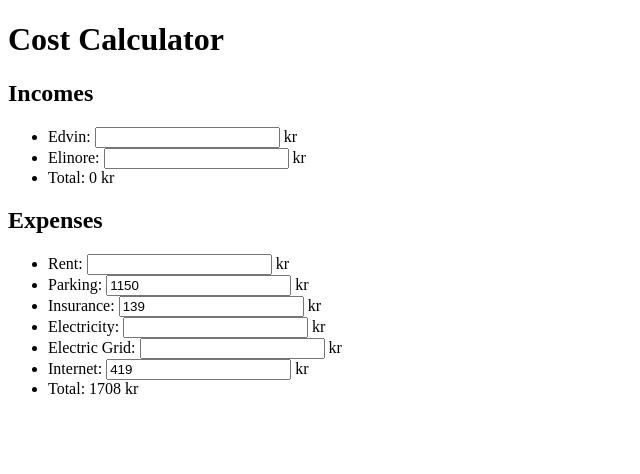
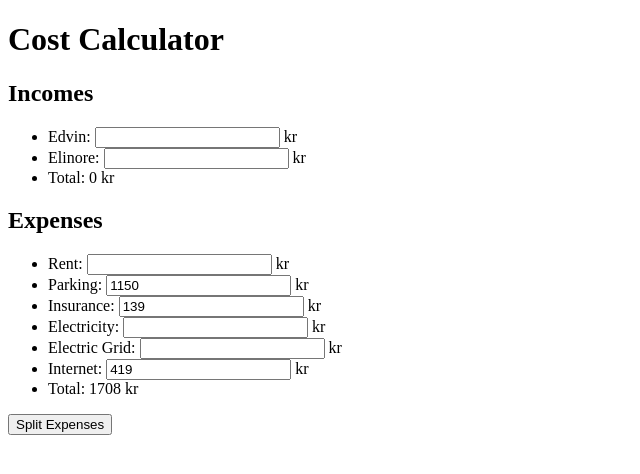
Before and after one commit to elidholm/fair-share, a React (Vite) app: page / in a window 1280 px wide. Shown: the top 474 px of the page, without its empty margins (0-640 px from the left). Built offline with nearby package versions, Linux system fonts and the light colour scheme.

Commit message:
feat: Add functionality to calculate split expenses

```diff
--- a/src/CostCalculator.jsx
+++ b/src/CostCalculator.jsx
@@ -11,6 +11,8 @@ function CostCalculator() {
   const [electricity, setElectricity] = useState();
   const [electricGrid, setElectricGrid] = useState();
   const [internet, setInternet] = useState(419);
+
+  const [showSplit, setShowSplit] = useState(false);
 
 
   function handleEdvinIncomeChange(event) {
@@ -45,6 +47,10 @@ function CostCalculator() {
     setInternet(parseFloat(event.target.value));
   }
 
+  function handleSplitExpenses() {
+    setShowSplit(true);
+  }
+
   const
     totalIncome = parseFloat(edvinIncome) > 0 || parseFloat(elinoreIncome) > 0
     ? (parseFloat(edvinIncome) || 0) + (parseFloat(elinoreIncome) || 0)
@@ -55,14 +61,22 @@ function CostCalculator() {
     ? (parseFloat(rent) || 0) + (parseFloat(parking) || 0) + (parseFloat(insurance) || 0) + (parseFloat(electricity) || 0) + (parseFloat(electricGrid) || 0) + (parseFloat(internet) || 0)
     : 0;
 
+  const edvinShare = (parseFloat(edvinIncome) / totalIncome) || 0;
+  const elinoreShare = (parseFloat(elinoreIncome) / totalIncome) || 0;
+
+  const edvinExpenses = (totalExpenses * edvinShare).toFixed(2);
+  const elinoreExpenses = (totalExpenses * elinoreShare).toFixed(2);
+
   return( <div>
             <h1>Cost Calculator</h1>
+
             <h2>Incomes</h2>
             <ul>
               <li>Edvin: <input type="number" value={edvinIncome} onChange={handleEdvinIncomeChange} /> kr</li>
               <li>Elinore: <input type="number" value={elinoreIncome} onChange={handleElinoreIncomeChange} /> kr</li>
               <li>Total: {totalIncome} kr</li>
             </ul>
+
             <h2>Expenses</h2>
             <ul>
               <li>Rent: <input type="number" value={rent} onChange={handleRentChange} /> kr</li>
@@ -73,6 +87,18 @@ function CostCalculator() {
               <li>Internet: <input type="number" value={internet} onChange={handleInternetChange} /> kr</li>
               <li>Total: {totalExpenses} kr</li>
             </ul>
+
+            <button onClick={handleSplitExpenses}>Split Expenses</button>
+
+            {showSplit && (
+              <div>
+                <h2>Split Expenses</h2>
+                <ul>
+                  <li>Edvin's Share: {edvinExpenses} kr ({(edvinShare * 100).toFixed(2)}%)</li>
+                  <li>Elinore's Share: {elinoreExpenses} kr ({(elinoreShare * 100).toFixed(2)}%)</li>
+                </ul>
+              </div>
+            )}
           </div>);
 }
 
```
